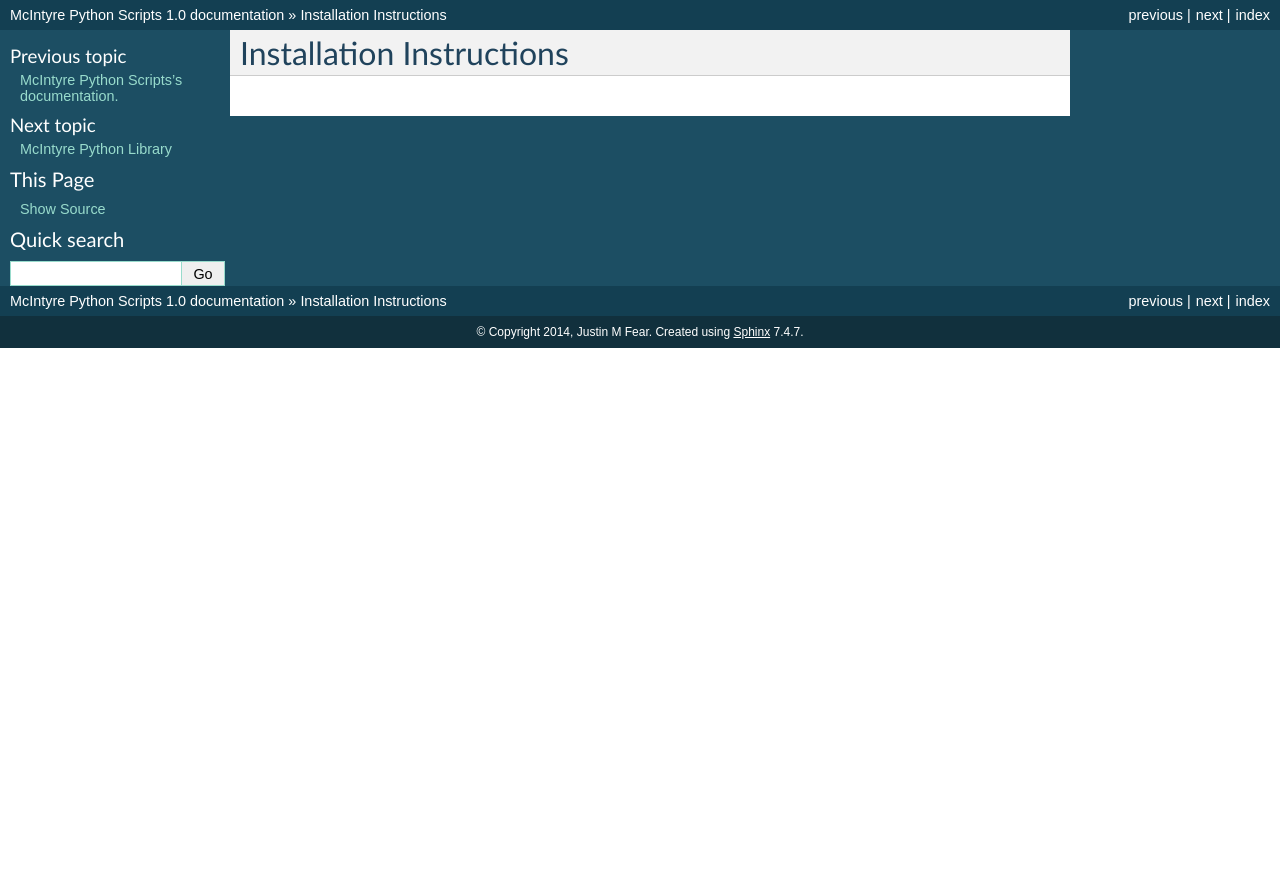
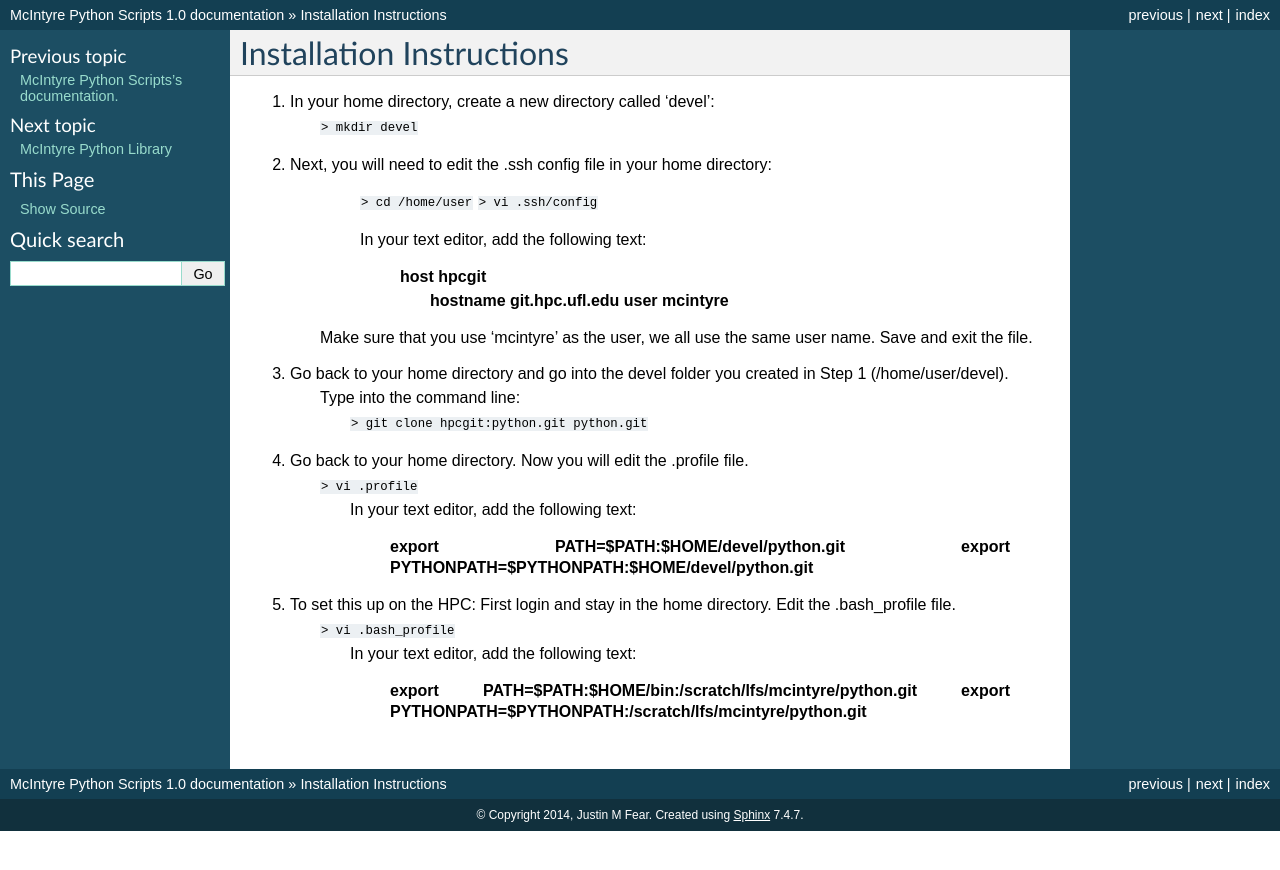
Before and after one commit to McIntyre-Lab/mcscript, a Sphinx documentation site: the page built from doc/install.rst, in a window 1280 px wide. Shown: the top 870 px of the page. Built offline with Sphinx 7.4.7, drawn with Linux system fonts in a browser that asks for light colours; formulas are drawn with MathJax 3.

Commit message:
update install

```diff
--- a/doc/install.rst
+++ b/doc/install.rst
@@ -1,2 +1,40 @@
 Installation Instructions
 =========================
+
+
+1. In your home directory, create a new directory called 'devel':
+		``> mkdir devel``
+
+
+2. Next, you will need to edit the .ssh config file in your home directory:
+		``> cd /home/user``
+		``> vi .ssh/config``
+
+		In your text editor, add the following text:
+
+			**host hpcgit**
+				**hostname git.hpc.ufl.edu**
+				**user mcintyre**
+
+	Make sure that you use 'mcintyre' as the user, we all use the same user name. Save and exit the file.
+
+
+3. Go back to your home directory and go into the devel folder you created in Step 1 (/home/user/devel).
+	Type into the command line:
+		``> git clone hpcgit:python.git python.git``
+
+
+4. Go back to your home directory. Now you will edit the .profile file.
+		``> vi .profile``
+			In your text editor, add the following text:
+
+				**export PATH=$PATH:$HOME/devel/python.git**
+				**export PYTHONPATH=$PYTHONPATH:$HOME/devel/python.git**
+
+
+5. To set this up on the HPC: First login and stay in the home directory. Edit the .bash_profile file.
+		``> vi .bash_profile``
+			In your text editor, add the following text:
+
+				**export PATH=$PATH:$HOME/bin:/scratch/lfs/mcintyre/python.git**
+				**export PYTHONPATH=$PYTHONPATH:/scratch/lfs/mcintyre/python.git**
```
